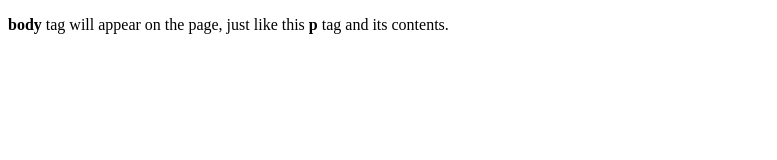
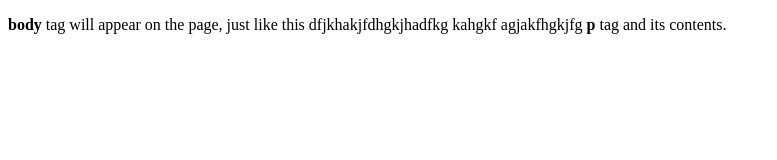
Before and after one commit to zemenue/zemenue.github.io, a plain HTML site: page index.html in a window 1280 px wide. Shown: the whole page, without its empty margins (0-777 px from the left). Drawn offline with Linux system fonts and the light colour scheme.

Commit message:
sdafsadkf

```diff
--- a/index.html
+++ b/index.html
@@ -7,7 +7,8 @@
     <p>
        <strong>body</strong>
         tag will appear on the page, just like this
-
+        dfjkhakjfdhgkjhadfkg kahgkf
+        agjakfhgkjfg
         <strong>p</strong> tag and its contents.</p>
   </body>
 </html>
```
